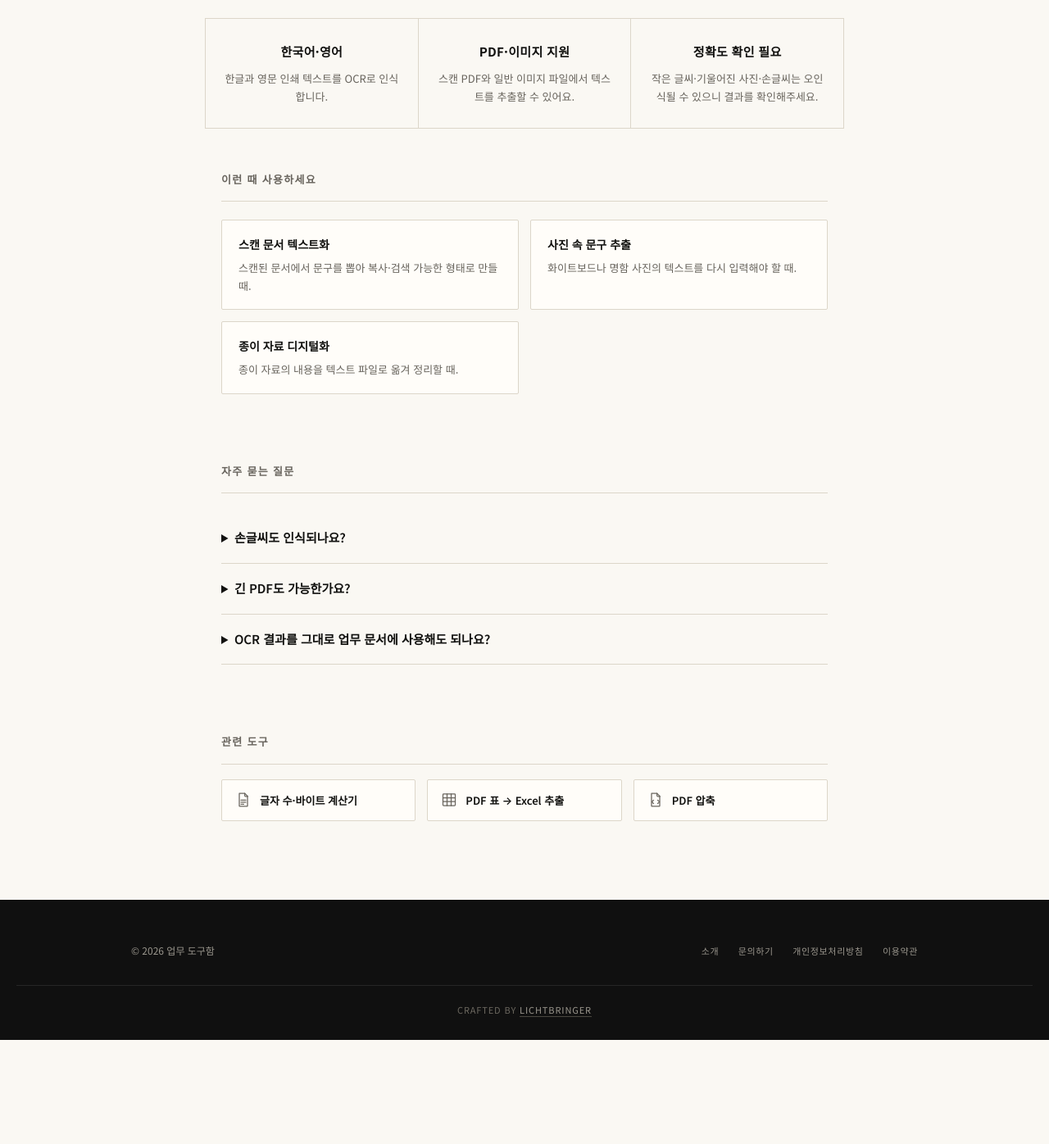
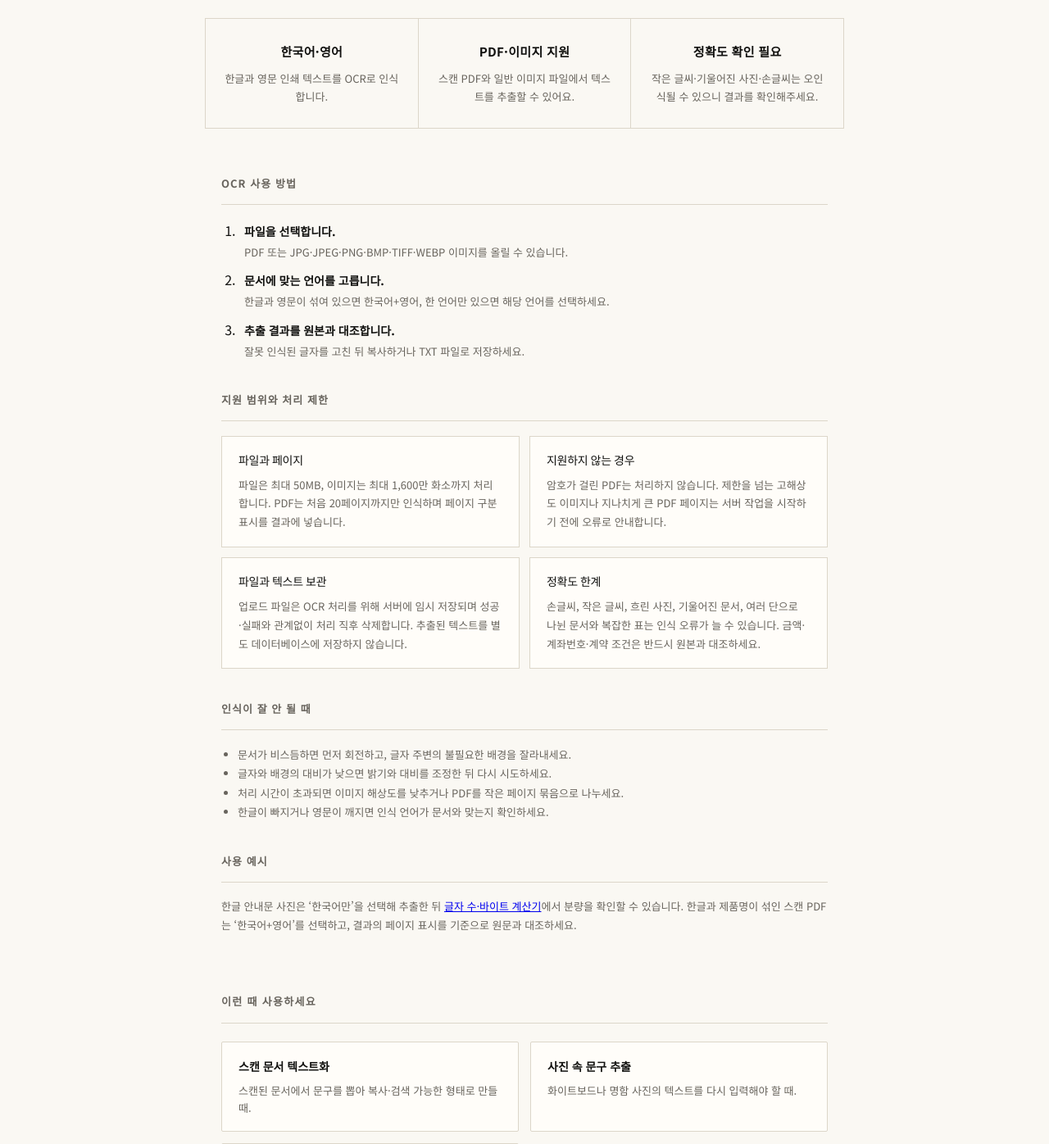
Before and after one commit to Mine-94/office-toolbox-site, a Flask app: page /ocr in a window 1280 px wide. Shown: the part 711-2107 px from the top of the page at 82% size. Before the commit the page ends 1980 px from the top, so only its background shows below. Run offline with Flask 3, Linux system fonts and the light colour scheme.

Commit message:
OCR 사용 안내와 개인정보 설명 강화

```diff
--- a/static/css/style.css
+++ b/static/css/style.css
@@ -485,6 +485,46 @@ h1, h2, h3 {
 }
 .feature p { margin: 0; color: var(--ink-muted); font-size: 13px; }
 
+/* Tool-specific practical guides */
+.tool-guide { padding: 56px 20px 20px; max-width: 780px; margin: 0 auto; }
+.tool-guide h2 {
+  text-align: left;
+  margin: 38px 0 18px;
+  padding-bottom: 14px;
+  border-bottom: 1px solid var(--border);
+  color: var(--ink-muted);
+  font-family: "Noto Sans KR", sans-serif;
+  font-size: 13px;
+  font-weight: 700;
+  letter-spacing: 0.08em;
+}
+.tool-guide h2:first-child { margin-top: 0; }
+.tool-guide-steps {
+  display: grid;
+  gap: 10px;
+  margin: 0;
+  padding-left: 22px;
+}
+.tool-guide-steps li { padding-left: 6px; color: var(--ink); }
+.tool-guide-steps strong,
+.tool-guide-steps span { display: block; }
+.tool-guide-steps strong { margin-bottom: 3px; font-size: 14px; }
+.tool-guide-steps span { color: var(--ink-muted); font-size: 13px; line-height: 1.65; }
+.tool-guide-grid {
+  display: grid;
+  grid-template-columns: repeat(2, minmax(0, 1fr));
+  gap: 12px;
+}
+.tool-guide-card {
+  border: 1px solid var(--border);
+  background: #fffdf9;
+  padding: 18px 20px;
+}
+.tool-guide-card h3 { margin: 0 0 7px; font-size: 14px; }
+.tool-guide-card p,
+.tool-guide > p { margin: 0; color: var(--ink-muted); font-size: 13px; line-height: 1.75; }
+.tool-guide-list { margin: 0; padding-left: 20px; color: var(--ink-muted); font-size: 13px; line-height: 1.8; }
+
 /* Use cases */
 .usecases { padding: 8px 20px 8px; max-width: 780px; margin: 0 auto; }
 .usecases h2 {
@@ -806,6 +846,7 @@ h1, h2, h3 {
 
 @media (max-width: 640px) {
   .features { grid-template-columns: 1fr; }
+  .tool-guide-grid { grid-template-columns: 1fr; }
   .tool-grid { grid-template-columns: 1fr; }
   .hero h1 { font-size: 28px; }
   .nav { flex-wrap: wrap; gap: 16px; }
--- a/templates/ocr.html
+++ b/templates/ocr.html
@@ -92,6 +92,34 @@
   <div class="feature"><h3>정확도 확인 필요</h3><p>작은 글씨·기울어진 사진·손글씨는 오인식될 수 있으니 결과를 확인해주세요.</p></div>
 </section>
 
+<section class="tool-guide container" aria-labelledby="ocr-guide-title">
+  <h2 id="ocr-guide-title">OCR 사용 방법</h2>
+  <ol class="tool-guide-steps">
+    <li><strong>파일을 선택합니다.</strong><span>PDF 또는 JPG·JPEG·PNG·BMP·TIFF·WEBP 이미지를 올릴 수 있습니다.</span></li>
+    <li><strong>문서에 맞는 언어를 고릅니다.</strong><span>한글과 영문이 섞여 있으면 한국어+영어, 한 언어만 있으면 해당 언어를 선택하세요.</span></li>
+    <li><strong>추출 결과를 원본과 대조합니다.</strong><span>잘못 인식된 글자를 고친 뒤 복사하거나 TXT 파일로 저장하세요.</span></li>
+  </ol>
+
+  <h2>지원 범위와 처리 제한</h2>
+  <div class="tool-guide-grid">
+    <div class="tool-guide-card"><h3>파일과 페이지</h3><p>파일은 최대 50MB, 이미지는 최대 1,600만 화소까지 처리합니다. PDF는 처음 20페이지까지만 인식하며 페이지 구분 표시를 결과에 넣습니다.</p></div>
+    <div class="tool-guide-card"><h3>지원하지 않는 경우</h3><p>암호가 걸린 PDF는 처리하지 않습니다. 제한을 넘는 고해상도 이미지나 지나치게 큰 PDF 페이지는 서버 작업을 시작하기 전에 오류로 안내합니다.</p></div>
+    <div class="tool-guide-card"><h3>파일과 텍스트 보관</h3><p>업로드 파일은 OCR 처리를 위해 서버에 임시 저장되며 성공·실패와 관계없이 처리 직후 삭제합니다. 추출된 텍스트를 별도 데이터베이스에 저장하지 않습니다.</p></div>
+    <div class="tool-guide-card"><h3>정확도 한계</h3><p>손글씨, 작은 글씨, 흐린 사진, 기울어진 문서, 여러 단으로 나뉜 문서와 복잡한 표는 인식 오류가 늘 수 있습니다. 금액·계좌번호·계약 조건은 반드시 원본과 대조하세요.</p></div>
+  </div>
+
+  <h2>인식이 잘 안 될 때</h2>
+  <ul class="tool-guide-list">
+    <li>문서가 비스듬하면 먼저 회전하고, 글자 주변의 불필요한 배경을 잘라내세요.</li>
+    <li>글자와 배경의 대비가 낮으면 밝기와 대비를 조정한 뒤 다시 시도하세요.</li>
+    <li>처리 시간이 초과되면 이미지 해상도를 낮추거나 PDF를 작은 페이지 묶음으로 나누세요.</li>
+    <li>한글이 빠지거나 영문이 깨지면 인식 언어가 문서와 맞는지 확인하세요.</li>
+  </ul>
+
+  <h2>사용 예시</h2>
+  <p>한글 안내문 사진은 ‘한국어만’을 선택해 추출한 뒤 <a href="{{ url_for('char_counter_page') }}">글자 수·바이트 계산기</a>에서 분량을 확인할 수 있습니다. 한글과 제품명이 섞인 스캔 PDF는 ‘한국어+영어’를 선택하고, 결과의 페이지 표시를 기준으로 원문과 대조하세요.</p>
+</section>
+
 <div class="ad-slot container" id="ad-slot-mid"></div>
 
 <section class="usecases container">
```
Also changed, not shown: tests/test_seo_visibility.py (+16 -0 lines).
